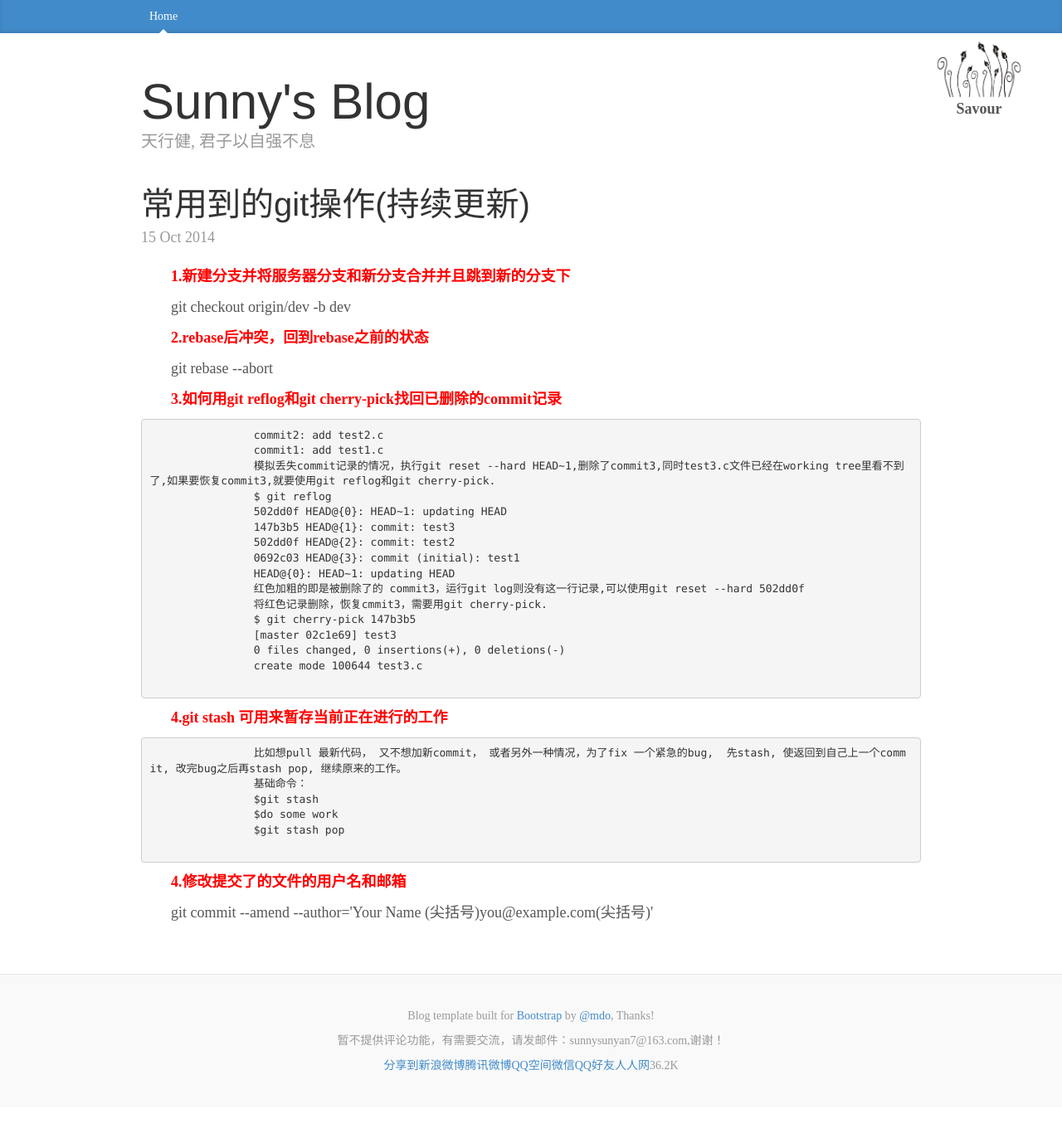
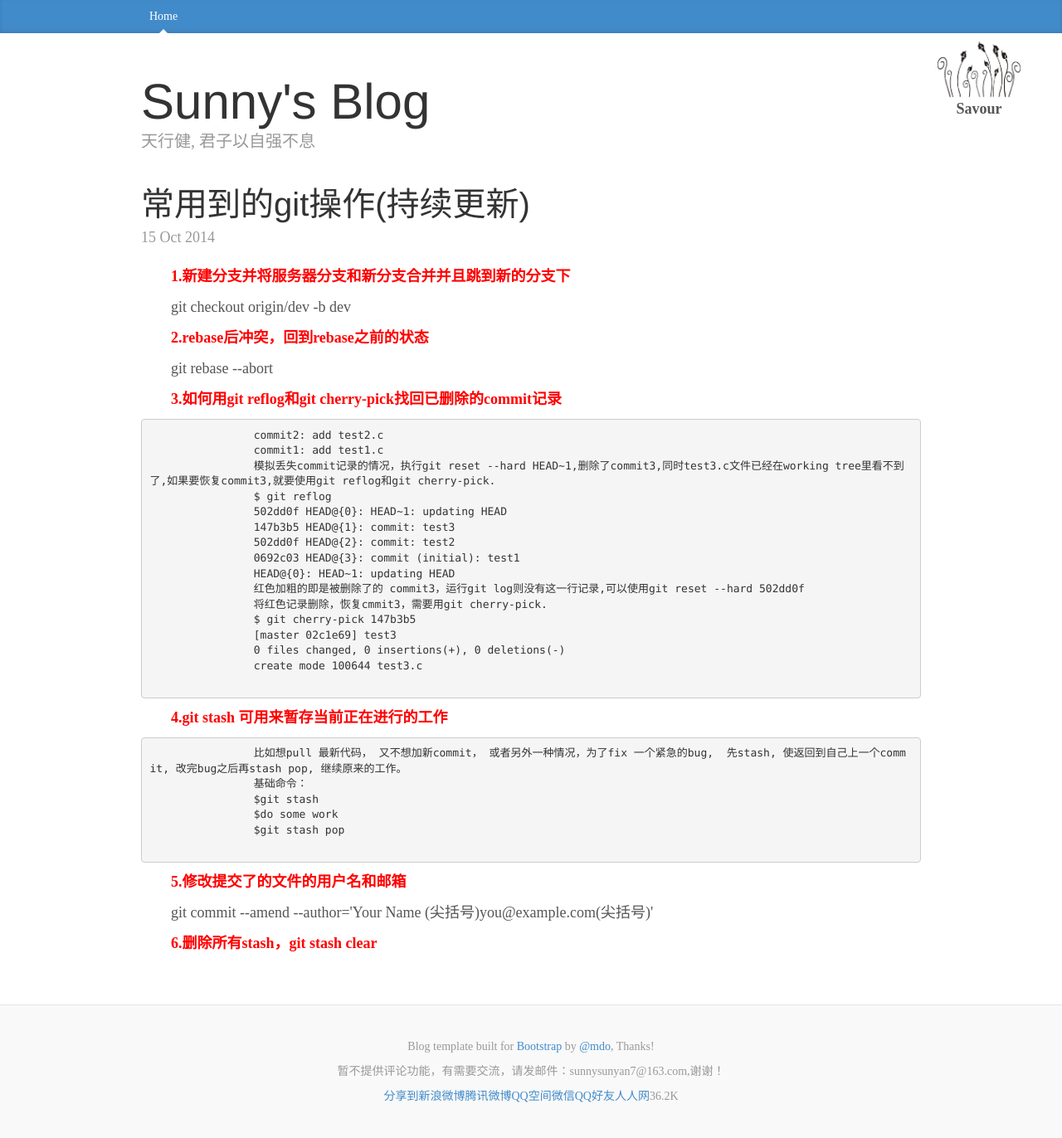
Before and after one commit to 777sunny777/sunnyblog, a Jekyll site: the page built from _posts/php/2014-10-15-3.html, in a window 1280 px wide. Shown: the whole page at 83% size. Built offline with Jekyll 4.4.1, drawn with Linux system fonts in a browser that asks for light colours; nearby versions of some CDN libraries; library files that are not in the unit come from our copies; Markdown is read by kramdown in place of the engine named in the settings; before the commit the page ends 1335 px from its top, so only the background shows below that.

Commit message:
Update 2014-10-15-3.html

```diff
--- a/_posts/php/2014-10-15-3.html
+++ b/_posts/php/2014-10-15-3.html
@@ -43,9 +43,9 @@ category: php
                 $git stash pop
                 </pre>
             </p>
-            <p class="my-p my-h">4.修改提交了的文件的用户名和邮箱</p>
+            <p class="my-p my-h">5.修改提交了的文件的用户名和邮箱</p>
             <p class="my-p"> git commit --amend --author='Your Name (尖括号)you@example.com(尖括号)' </p>
-
+            <p class="my-p my-h">6.删除所有stash，git stash clear</p>
         </div><!-- /.blog-main -->
     </div>
 </div>
```
